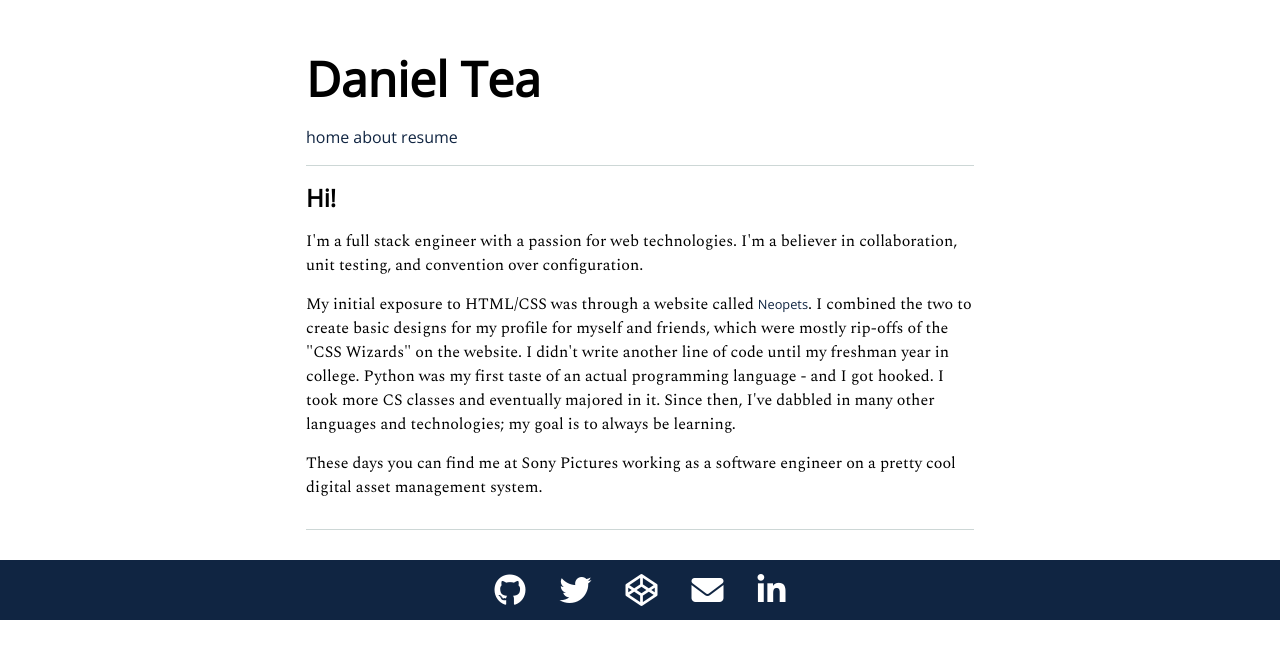
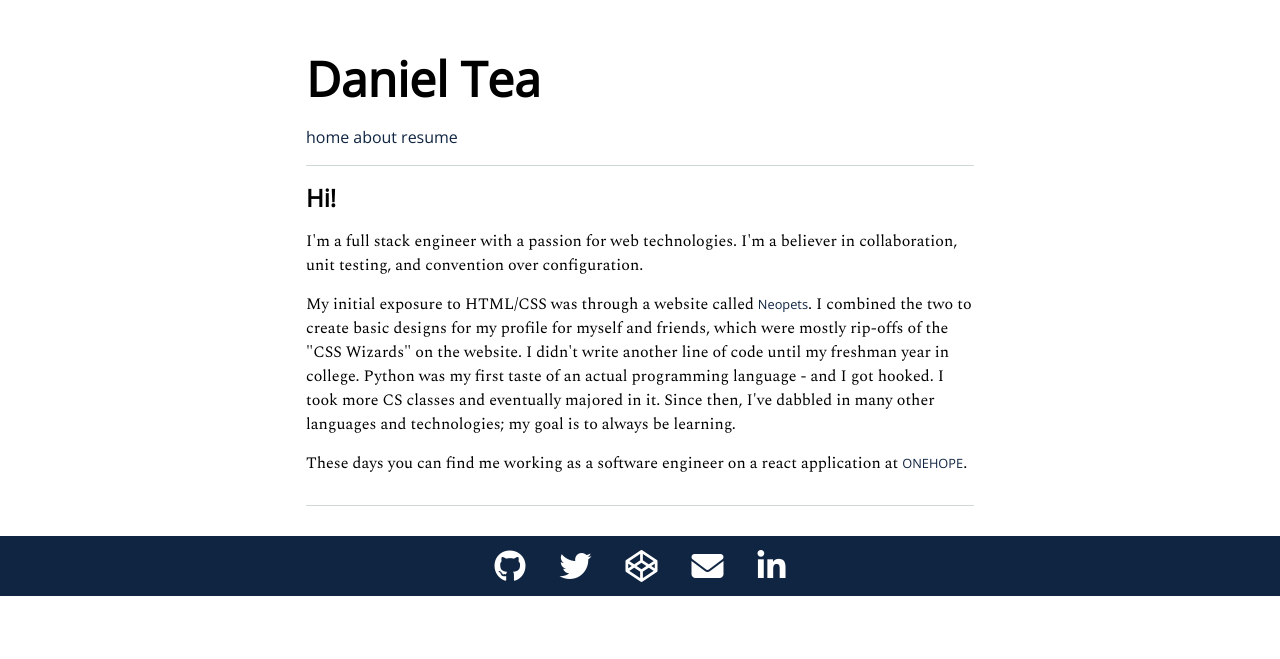
Before and after one commit to dlcoffee/dlcoffee.github.io, a Jekyll site: the page built from about.html, in a window 1280 px wide. Shown: the top 659 px of the page. Built offline with Jekyll 4.4.1, drawn with Linux system fonts in a browser that asks for light colours; nearby versions of some CDN libraries.

Commit message:
quick update to gemfile.lock and current work position

```diff
--- a/about.html
+++ b/about.html
@@ -22,6 +22,6 @@ permalink: /about/
   </p>
 
   <p>
-    These days you can find me at Sony Pictures working as a software engineer on a pretty cool digital asset management system.
+    These days you can find me working as a software engineer on a react application at <a href="https://www2.onehopewine.com/">ONEHOPE</a>.
   </p>
 </div>
```
Also changed, not shown: Gemfile.lock.
